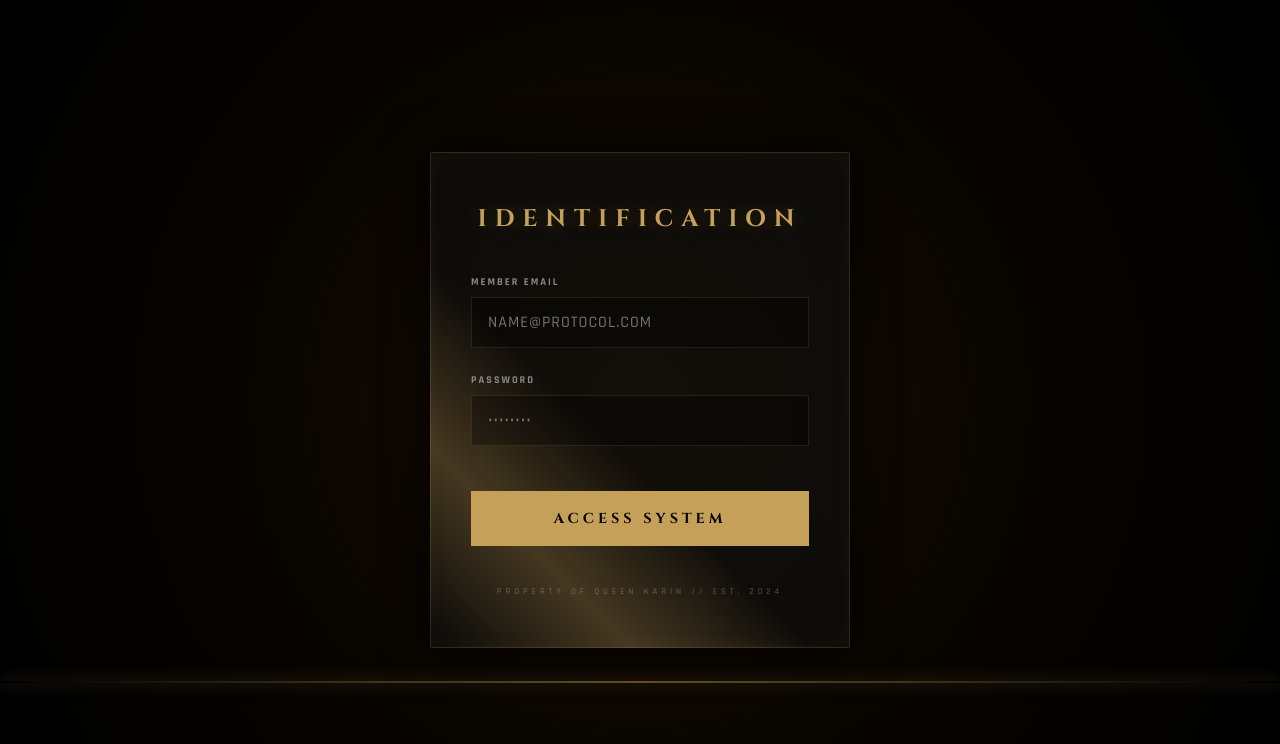
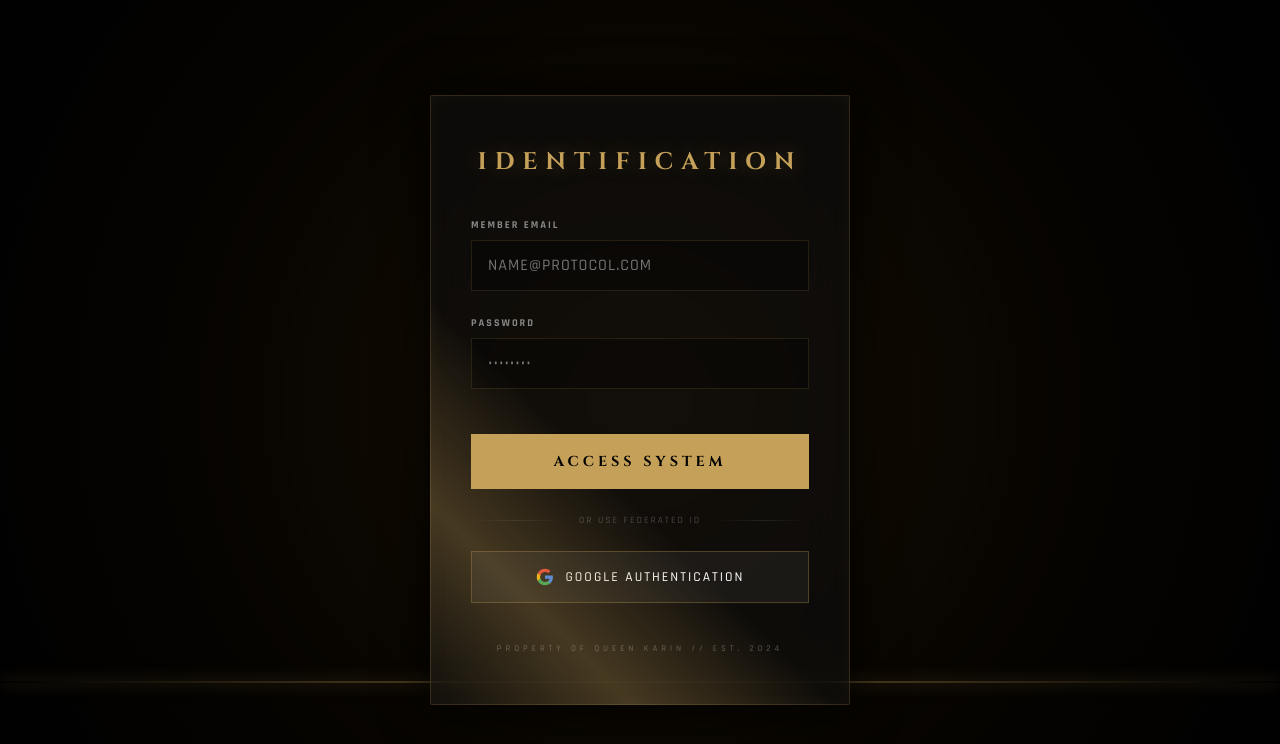
Before and after one commit to QKariin/TESTING-CODE, a Next.js app in the folder independent-app/: page /login in a window 1280 px wide. Shown: the top 744 px of the page. Built offline with nearby package versions, Linux system fonts and the light colour scheme; no server answers.

Commit message:
feat: add google oauth support to login page with royal noir styling

```diff
--- a/independent-app/src/app/login/page.tsx
+++ b/independent-app/src/app/login/page.tsx
@@ -27,6 +27,21 @@
             router.push('/dashboard');
         }
         setLoading(false);
+    };
+
+    const handleGoogleLogin = async () => {
+        setLoading(true);
+        setError(null);
+        const { error } = await supabase.auth.signInWithOAuth({
+            provider: 'google',
+            options: {
+                redirectTo: `${window.location.origin}/dashboard`,
+            }
+        });
+        if (error) {
+            setError(error.message);
+            setLoading(false);
+        }
     };
 
     return (
@@ -205,7 +220,51 @@
                     box-shadow: 0 0 30px rgba(255, 255, 255, 0.2);
                 }
 
-                .login-btn:disabled {
+                .google-btn {
+                    width: 100%;
+                    background: rgba(255, 255, 255, 0.05);
+                    color: #fff;
+                    border: 1px solid rgba(197, 160, 89, 0.3);
+                    padding: 16px;
+                    font-weight: 500;
+                    letter-spacing: 2px;
+                    cursor: pointer;
+                    margin-top: 10px;
+                    transition: all 0.4s cubic-bezier(0.16, 1, 0.3, 1);
+                    text-transform: uppercase;
+                    font-family: 'Rajdhani', sans-serif;
+                    font-size: 0.85rem;
+                    display: flex;
+                    align-items: center;
+                    justify-content: center;
+                    gap: 12px;
+                }
+
+                .google-btn:hover {
+                    background: rgba(197, 160, 89, 0.1);
+                    border-color: #c5a059;
+                    color: #c5a059;
+                }
+
+                .divider {
+                    margin: 25px 0;
+                    display: flex;
+                    align-items: center;
+                    gap: 15px;
+                    color: #444;
+                    font-size: 0.6rem;
+                    letter-spacing: 2px;
+                    text-transform: uppercase;
+                }
+
+                .divider::before, .divider::after {
+                    content: "";
+                    flex: 1;
+                    height: 1px;
+                    background: linear-gradient(90deg, transparent, #222, transparent);
+                }
+
+                .login-btn:disabled, .google-btn:disabled {
                     opacity: 0.5;
                     cursor: not-allowed;
                     background: #333;
@@ -297,9 +356,25 @@
                             </>
                         ) : 'ACCESS SYSTEM'}
                     </button>
+                </form>
 
-                    {error && <div className="error-msg">ACCESS DENIED: {error.toUpperCase()}</div>}
-                </form>
+                <div className="divider">OR USE FEDERATED ID</div>
+
+                <button
+                    onClick={handleGoogleLogin}
+                    className="google-btn"
+                    disabled={loading}
+                >
+                    <svg width="18" height="18" viewBox="0 0 24 24" fill="currentColor">
+                        <path d="M22.56 12.25c0-.78-.07-1.53-.2-2.25H12v4.26h5.92c-.26 1.37-1.04 2.53-2.21 3.31v2.77h3.57c2.08-1.92 3.28-4.74 3.28-8.09z" fill="#4285F4" />
+                        <path d="M12 23c2.97 0 5.46-.98 7.28-2.66l-3.57-2.77c-.98.66-2.23 1.06-3.71 1.06-2.86 0-5.29-1.93-6.16-4.53H2.18v2.84C3.99 20.53 7.7 23 12 23z" fill="#34A853" />
+                        <path d="M5.84 14.09c-.22-.66-.35-1.36-.35-2.09s.13-1.43.35-2.09V7.07H2.18C1.43 8.55 1 10.22 1 12s.43 3.45 1.18 4.93l3.66-2.84z" fill="#FBBC05" />
+                        <path d="M12 5.38c1.62 0 3.06.56 4.21 1.64l3.15-3.15C17.45 2.09 14.97 1 12 1 7.7 1 3.99 3.47 2.18 7.07l3.66 2.84c.87-2.6 3.3-4.53 6.16-4.53z" fill="#EA4335" />
+                    </svg>
+                    Google Authentication
+                </button>
+
+                {error && <div className="error-msg">ACCESS DENIED: {error.toUpperCase()}</div>}
 
                 <div className="footer-text">PROPERTY OF QUEEN KARIN // EST. 2024</div>
             </div>
```
